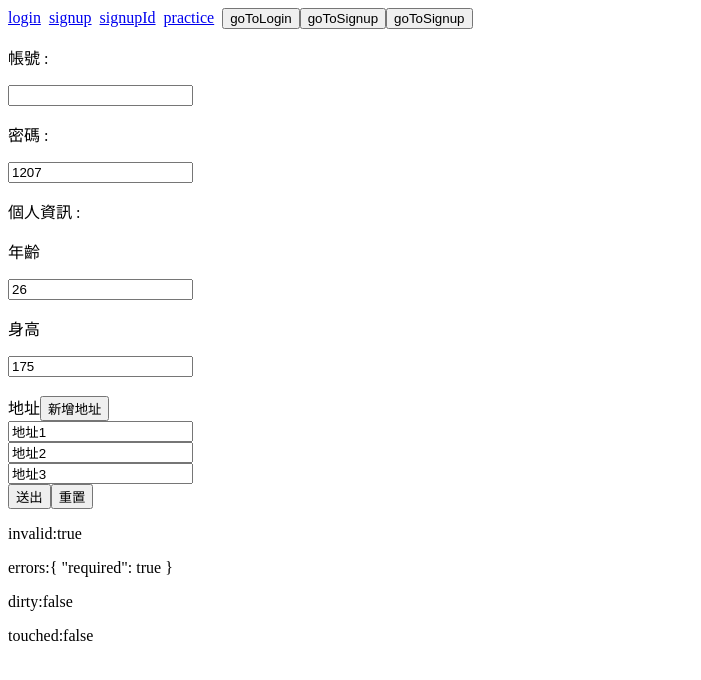
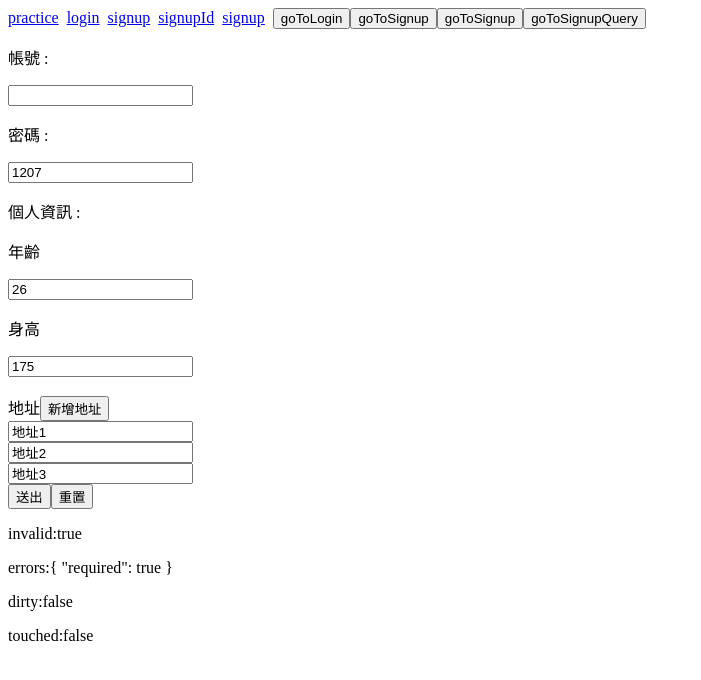
Before and after one commit to Rocker36288/Angular, an Angular app: page /signup in a window 1280 px wide. Shown: the top 680 px of the page, without its empty margins (0-701 px from the left). Built offline with nearby package versions, Linux system fonts and the light colour scheme.

Commit message:
router傳參數

```diff
--- a/src/app/app.component.html
+++ b/src/app/app.component.html
@@ -3,14 +3,16 @@
 <!-- <app-article></app-article> -->
 <!-- <app-sign-up></app-sign-up> -->
 
+<a routerLink="practice">practice</a>&nbsp;
 <a routerLink="login">login</a>&nbsp;
 <a routerLink="signup">signup</a>&nbsp;
 <a routerLink="signup/123">signupId</a>&nbsp;
-<a routerLink="practice">practice</a>&nbsp;
+<a routerLink="signup" [queryParams]="{account:'111',password:'222'}">signup</a>&nbsp;
 
 <button (click)="goToLogin()">goToLogin</button>
 <button (click)="goToSignup()">goToSignup</button>
 <button (click)="goToSignupId()">goToSignup</button>
+<button (click)="goToSignupQuery()">goToSignupQuery</button>
 
 
 <router-outlet></router-outlet>
--- a/src/app/app.component.ts
+++ b/src/app/app.component.ts
@@ -25,4 +25,12 @@ export class AppComponent {
   goToSignupId() {
     this.router.navigate(["signup/456"]);
   }
+  goToSignupQuery() {
+    this.router.navigate(["signup"], {
+      queryParams: {
+        account: "333",
+        password: "444",
+      }
+    });
+  }
 }
--- a/src/app/sign-up/sign-up.component.ts
+++ b/src/app/sign-up/sign-up.component.ts
@@ -34,6 +34,16 @@ export class SignUpComponent {
     });
     this.activatedRoute.paramMap.subscribe((paramMap) => {
       console.log(paramMap.get("id"));
+    });
+
+    console.log(this.activatedRoute.snapshot.queryParams);
+    console.log(this.activatedRoute.snapshot.queryParamMap);
+
+    this.activatedRoute.params.subscribe((params) => {
+      console.log(params["account"]);
+    });
+    this.activatedRoute.paramMap.subscribe((paramMap) => {
+      console.log(paramMap.get("account"));
     });
   }
 
```
